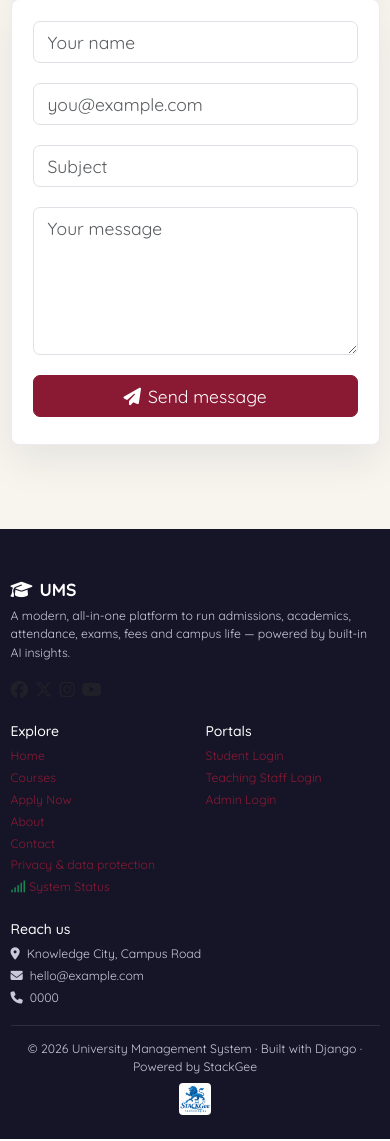
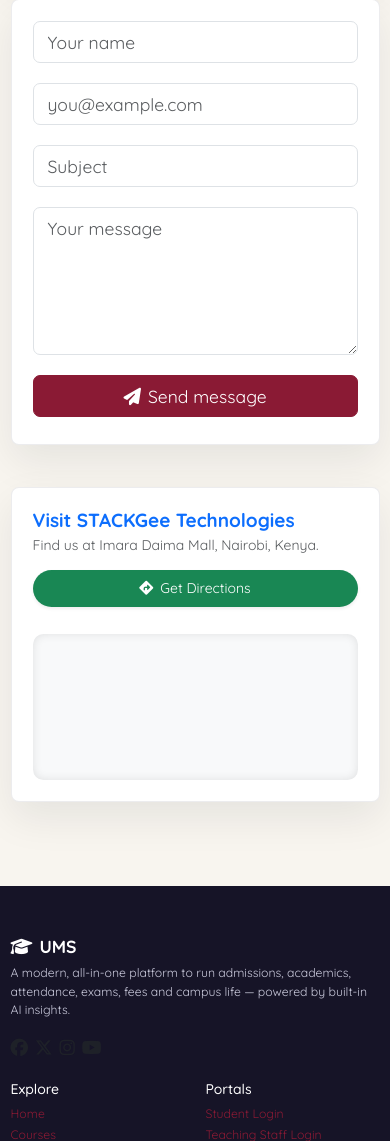
Before and after one commit to Dev-Ouma/ums, a Django app: template templates/public/contact.html in a window 390 px wide. Shown: the part 577-1718 px from the top of the page. Run offline with Django 5.2, Linux system fonts and the light colour scheme; the template is opened without the code that fills it, so the values that code supplies are empty; some libraries are stand-ins or nearby versions.

Commit message:
Add responsive interactive map to contact page for STACKGee Technologies location

```diff
--- a/templates/public/contact.html
+++ b/templates/public/contact.html
@@ -32,5 +32,33 @@
       </div>
     </div>
   </div>
+  <!-- Map Section -->
+  <div class="row mt-5">
+    <div class="col-12">
+      <link href="https://fonts.googleapis.com/css2?family=Quicksand:wght@400;600;700&display=swap" rel="stylesheet">
+      <div class="card card-ums p-4" style="font-family: 'Quicksand', sans-serif; background-color: #ffffff; border-top: 4px solid #0d6efd;">
+        <div class="d-flex justify-content-between align-items-center mb-4 flex-wrap gap-3">
+          <div>
+            <h4 class="fw-bold mb-1" style="color: #0d6efd;">Visit STACKGee Technologies</h4>
+            <p class="text-muted mb-0">Find us at Imara Daima Mall, Nairobi, Kenya.</p>
+          </div>
+          <a href="https://www.google.com/maps/dir/?api=1&destination=-1.3279,36.88139" target="_blank" class="btn text-white px-4 py-2 shadow-sm" style="background-color: #198754; border-radius: 50rem;">
+            <i class="fa-solid fa-directions me-2"></i>Get Directions
+          </a>
+        </div>
+        <div class="map-container" style="position: relative; padding-bottom: 45%; height: 0; overflow: hidden; border-radius: 0.75rem; box-shadow: inset 0 0 10px rgba(0,0,0,0.1); background-color: #f8f9fa;">
+          <iframe
+            src="https://maps.google.com/maps?q=-1.3279,36.88139&t=&z=15&ie=UTF8&iwloc=&output=embed"
+            style="position: absolute; top: 0; left: 0; width: 100%; height: 100%; border: 0;"
+            allowfullscreen=""
+            loading="lazy"
+            referrerpolicy="no-referrer-when-downgrade"
+            title="STACKGee Technologies Location Map">
+            <p class="p-3 text-center">Sorry, the map could not be loaded. Please click 'Get Directions' to view our location on Google Maps.</p>
+          </iframe>
+        </div>
+      </div>
+    </div>
+  </div>
 </div>
 {% endblock %}
```
